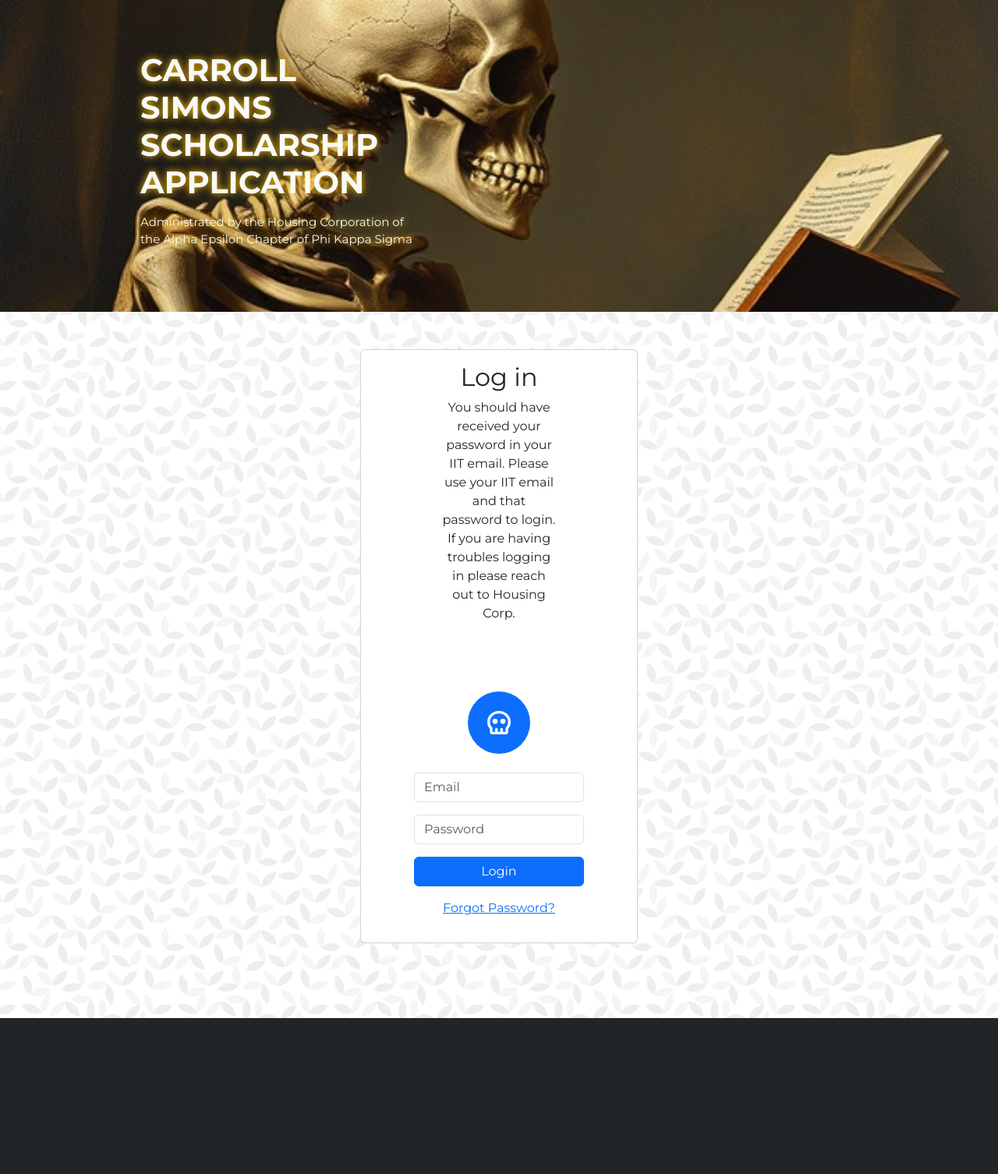
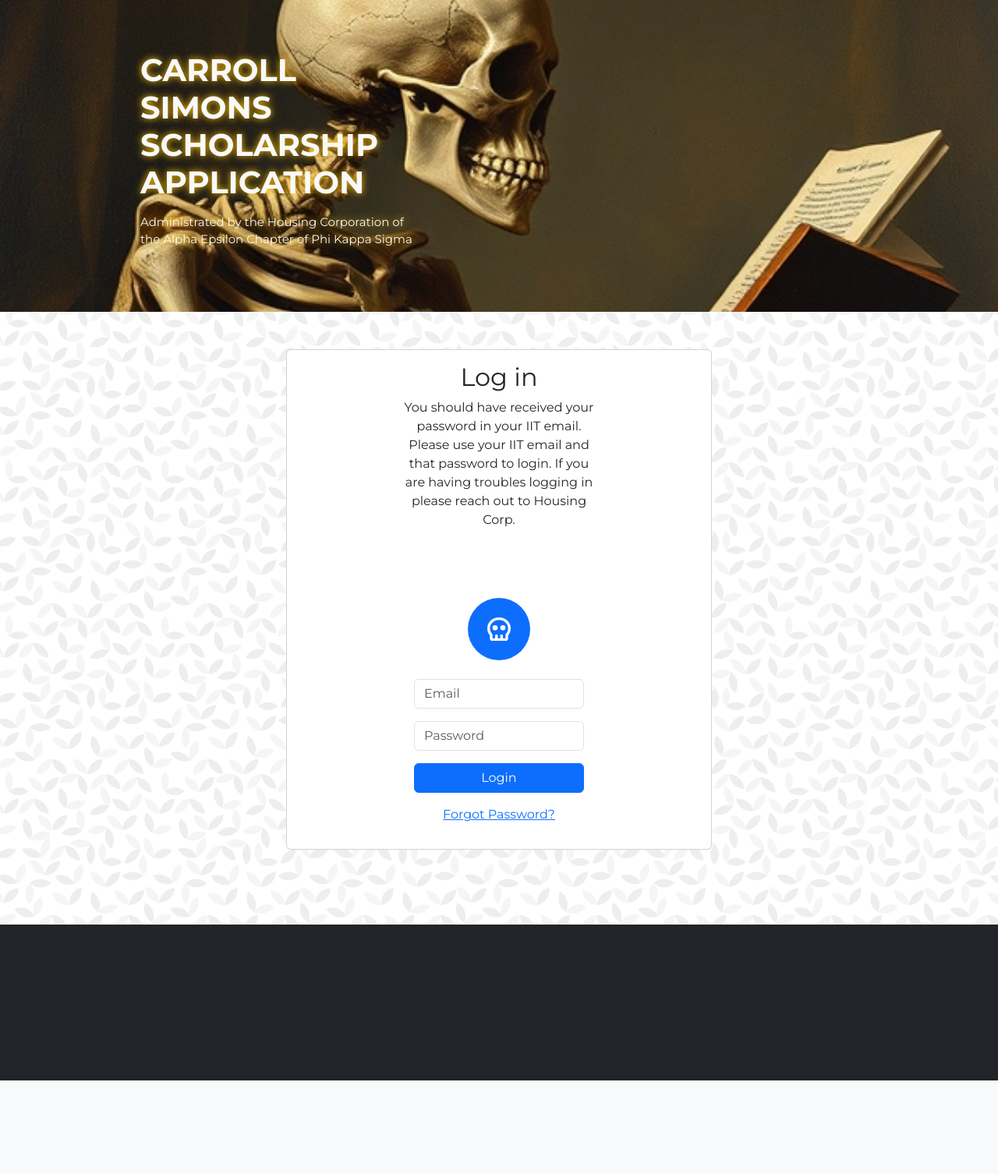
Before and after one commit to bschultz99/cks, a Flask app: page / in a window 1280 px wide. Shown: the whole page at 78% size. After the commit the page ends 1386 px from the top, so only its background shows below. Run offline with Flask 3, Linux system fonts and the light colour scheme; some libraries are stand-ins or nearby versions.

Commit message:
Update index.html

```diff
--- a/templates/index.html
+++ b/templates/index.html
@@ -32,7 +32,7 @@
         <section class="position-relative py-4 py-xl-5">
             <div class="container">
                 <div class="row d-flex justify-content-center">
-                    <div class="col-md-6 col-xl-4">
+                    <div class="col-md-8 col-xl-6">
                         <div class="card mb-5">
                             <div class="card-body d-flex flex-column align-items-center">
                                 <div class="row mb-5">
```
